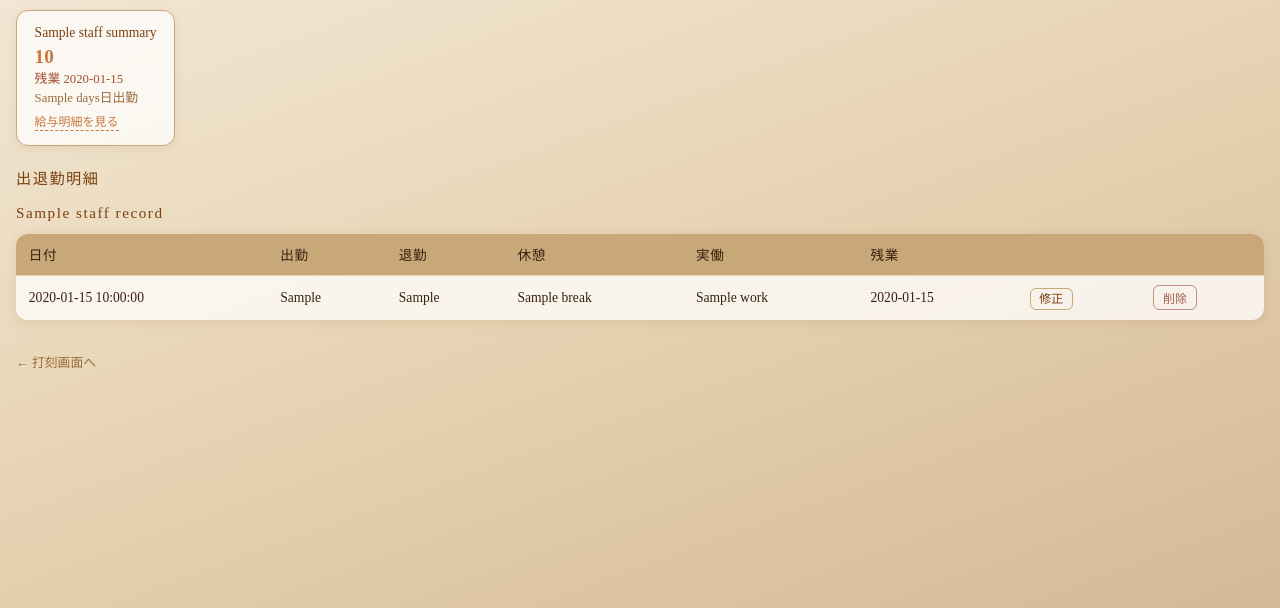
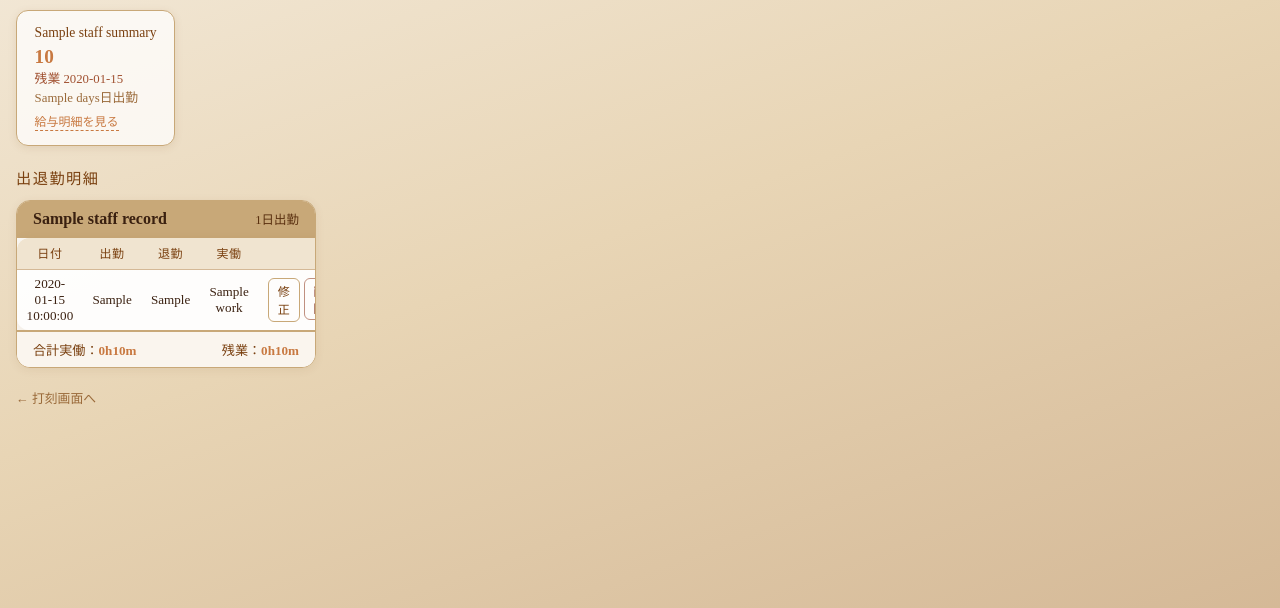
Before and after one commit to like0the0wind-ai/nichigetu-kaisha, a Flask app: template attendance_app/templates/admin.html in a window 1280 px wide. Shown: the part 176-784 px from the top of the page. Run offline with Flask 3, Linux system fonts and the light colour scheme; the template is opened without the code that fills it: most values are stand-ins (such as "Sample title", 1, 10 or a date in 2020); some libraries are stand-ins or nearby versions.

Commit message:
feat: 出退勤明細をタイムカード形式に変更

```diff
--- a/attendance_app/templates/admin.html
+++ b/attendance_app/templates/admin.html
@@ -81,6 +81,36 @@
     }
     .empty { text-align: center; color: #9a7a5a; padding: 2.5rem; }
     .back { display: inline-block; margin-top: 1.25rem; color: #9a6a3a; font-size: .8rem; text-decoration: none; }
+
+    /* タイムカード */
+    .tc-grid { display: grid; grid-template-columns: repeat(auto-fill, minmax(280px, 1fr)); gap: 1rem; }
+    .tc-card {
+      background: rgba(255,255,255,0.85); border: 1px solid #c8a878;
+      border-radius: 14px; overflow: hidden;
+      box-shadow: 0 2px 10px rgba(120,70,20,.08);
+    }
+    .tc-header {
+      background: #c8a878; padding: .6rem 1rem;
+      display: flex; justify-content: space-between; align-items: center;
+    }
+    .tc-name { font-size: 1rem; font-weight: bold; color: #3a2010; }
+    .tc-summary { font-size: .78rem; color: #5a3010; }
+    .tc-table { width: 100%; border-collapse: collapse; font-size: .82rem; }
+    .tc-table th {
+      background: #f0e4d0; padding: .4rem .6rem;
+      color: #7a4010; font-weight: normal; font-size: .75rem;
+      border-bottom: 1px solid #d4b896; text-align: center;
+    }
+    .tc-table td { padding: .4rem .6rem; border-bottom: 1px solid #f0e4d0; text-align: center; }
+    .tc-table tr:last-child td { border-bottom: none; }
+    .tc-table tr:hover td { background: #faf5ee; }
+    .tc-total {
+      background: #faf5ee; border-top: 2px solid #c8a878;
+      padding: .5rem 1rem; display: flex; justify-content: space-between;
+      font-size: .82rem; color: #7a4010;
+    }
+    .tc-total strong { color: #c87941; }
+    .tc-actions { display: flex; gap: 4px; justify-content: center; }
   </style>
 </head>
 <body>
@@ -126,11 +156,16 @@
 
   <h2>出退勤明細</h2>
   {% if staff_records %}
+  <div class="tc-grid">
     {% for s in staff_records %}
-    <h2 style="margin-top:1rem">{{ s.name }}</h2>
-    <table style="margin-bottom:.75rem">
+    <div class="tc-card">
+      <div class="tc-header">
+        <span class="tc-name">{{ s.name }}</span>
+        <span class="tc-summary">{{ s.records|length }}日出勤</span>
+      </div>
+      <table class="tc-table">
         <thead>
-        <tr><th>日付</th><th>出勤</th><th>退勤</th><th>休憩</th><th>実働</th><th>残業</th><th colspan="2"></th></tr>
+          <tr><th>日付</th><th>出勤</th><th>退勤</th><th>実働</th><th></th></tr>
         </thead>
         <tbody>
           {% for r in s.records %}
@@ -138,21 +173,32 @@
             <td>{{ r.date }}</td>
             <td>{{ r.clock_in }}</td>
             <td>{{ r.clock_out }}</td>
-          <td>{{ r.break }}</td>
             <td>{% if r.clock_out == '—' %}<span class="badge-working">出勤中</span>{% else %}{{ r.work }}{% endif %}</td>
-          <td>{{ r.overtime }}</td>
-          <td><a href="/admin/edit/{{ r.id }}" class="edit-btn">修正</a></td>
             <td>
+              <div class="tc-actions">
+                <a href="/admin/edit/{{ r.id }}" class="edit-btn">修正</a>
                 <form method="post" action="/admin/delete/{{ r.id }}"
-                  onsubmit="return confirm('削除しますか？')">
+                      onsubmit="return confirm('削除しますか？')" style="display:inline">
                   <button class="del-btn" type="submit">削除</button>
                 </form>
+              </div>
             </td>
           </tr>
           {% endfor %}
         </tbody>
       </table>
+      {% set total = namespace(min=0, over=0) %}
+      {% for r in s.records %}
+        {% set total.min = total.min + r.work_min %}
+        {% set total.over = total.over + r.over_min %}
       {% endfor %}
+      <div class="tc-total">
+        <span>合計実働：<strong>{{ (total.min // 60) }}h{{ '%02d'|format(total.min % 60) }}m</strong></span>
+        {% if total.over > 0 %}<span>残業：<strong>{{ (total.over // 60) }}h{{ '%02d'|format(total.over % 60) }}m</strong></span>{% endif %}
+      </div>
+    </div>
+    {% endfor %}
+  </div>
   {% else %}
   <div class="empty">この期間の記録はありません</div>
   {% endif %}
```
Lines whose indentation alone changed are shown as unchanged.
